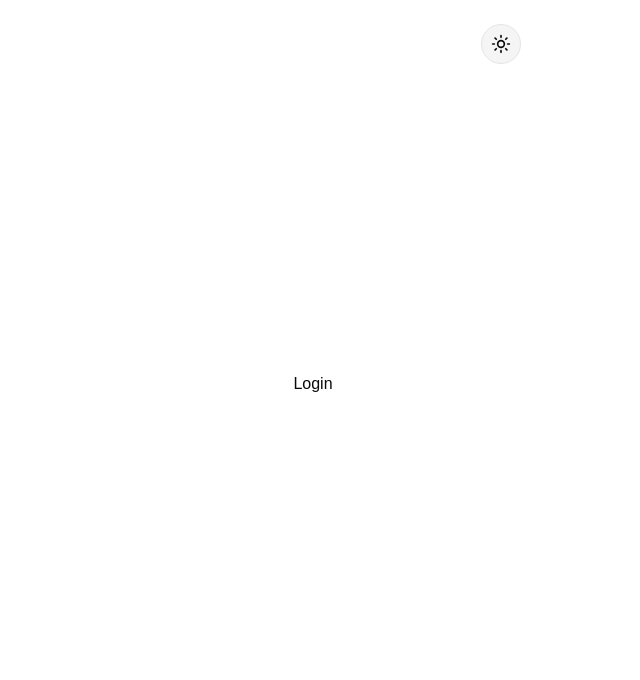
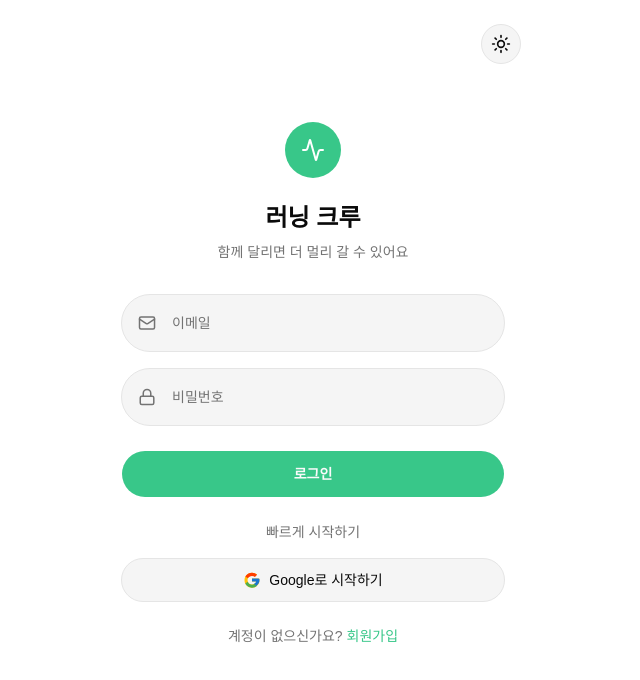
Before and after one commit to SonMinSeock/running-crew-rebuild, a React (Vite) app: page /login in a window 1280 px wide. Shown: the top 680 px of the page, without its empty margins (327-967 px from the left). Built offline with nearby package versions, Linux system fonts and the light colour scheme.

Commit message:
feat: 로그인 페이지 퍼블리싱 완료 및 AuthLayout 적용

```diff
--- a/src/components/pages/LoginPage.tsx
+++ b/src/components/pages/LoginPage.tsx
@@ -1,3 +1,64 @@
+import { Lock, Mail, Activity } from "lucide-react";
+import { Input } from "../ui/input";
+import { Button } from "../ui/button";
+import GoogleIcon from "../ui/icons/GoogleIcon";
+
 export default function LoginPage() {
-  return <div>Login</div>;
+  return (
+    <div className="w-full max-w-sm text-center">
+      {/* 로고 */}
+      <div className="bg-primary mx-auto flex h-14 w-14 items-center justify-center rounded-full">
+        <Activity className="h-6 w-6 text-white" />
+      </div>
+
+      <h1 className="mt-6 text-2xl font-bold">러닝 크루</h1>
+      <p className="text-muted-foreground mt-2 text-sm">
+        함께 달리면 더 멀리 갈 수 있어요
+      </p>
+
+      {/* 입력폼 */}
+      <div className="mt-8 space-y-4">
+        {/* 이메일 */}
+        <div className="bg-card border-border flex items-center gap-4 rounded-full border px-4 py-3">
+          <Mail className="text-muted-foreground h-5 w-5" />
+          <Input
+            placeholder="이메일"
+            className="border-none bg-transparent p-0 focus-visible:ring-0"
+          />
+        </div>
+
+        {/* 비밀번호 */}
+        <div className="bg-card border-border flex items-center gap-4 rounded-full border px-4 py-3">
+          <Lock className="text-muted-foreground h-5 w-5" />
+          <Input
+            type="password"
+            placeholder="비밀번호"
+            className="border-none bg-transparent p-0 focus-visible:ring-0"
+          />
+        </div>
+      </div>
+
+      {/* 로그인 버튼 */}
+      <Button className="bg-primary text-primary-foreground mt-6 h-12 w-full rounded-full text-sm font-semibold">
+        로그인
+      </Button>
+
+      {/* 빠르게 시작하기 */}
+      <p className="text-muted-foreground mt-6 text-sm">빠르게 시작하기</p>
+
+      {/* Google 버튼 */}
+      <button className="bg-card border-border mt-4 flex w-full items-center justify-center gap-2 rounded-full border py-3 text-sm font-medium">
+        <GoogleIcon />
+        <span className="leading-none">Google로 시작하기</span>
+      </button>
+
+      {/* 회원가입 */}
+      <p className="text-muted-foreground mt-6 text-sm">
+        계정이 없으신가요?{" "}
+        <span className="text-primary cursor-pointer font-medium">
+          회원가입
+        </span>
+      </p>
+    </div>
+  );
 }
--- /dev/null
+++ b/src/components/ui/icons/GoogleIcon.tsx
@@ -0,0 +1,27 @@
+export default function GoogleIcon() {
+  return (
+    <svg width="18" height="18" viewBox="0 0 48 48">
+      <path
+        fill="#FFC107"
+        d="M43.6 20.5H42V20H24v8h11.3C33.8 32.6 29.3 36 24 36c-6.6 0-12-5.4-12-12s5.4-12
+        12-12c3 0 5.7 1.1 7.8 2.9l5.7-5.7C33.6 6.5 29 4.5 24 4.5 12.9 4.5 4 13.4 4
+        24.5S12.9 44.5 24 44.5 44 35.6 44 24.5c0-1.3-.1-2.7-.4-4z"
+      />
+      <path
+        fill="#FF3D00"
+        d="M6.3 14.7l6.6 4.8C14.6 16.1 18.9 13 24 13c3 0 5.7 1.1
+        7.8 2.9l5.7-5.7C33.6 6.5 29 4.5 24 4.5c-7.7 0-14.3 4.4-17.7 10.2z"
+      />
+      <path
+        fill="#4CAF50"
+        d="M24 44.5c5.2 0 9.9-2 13.5-5.3l-6.2-5.1C29.2 35.6 26.7 36.5
+        24 36.5c-5.3 0-9.8-3.4-11.4-8.1l-6.5 5C9.7 40.1 16.3 44.5 24 44.5z"
+      />
+      <path
+        fill="#1976D2"
+        d="M43.6 20.5H42V20H24v8h11.3c-1 2.7-3 5-5.7
+        6.3l6.2 5.1C39.9 36.5 44 30.9 44 24.5c0-1.3-.1-2.7-.4-4z"
+      />
+    </svg>
+  );
+}
--- /dev/null
+++ b/src/components/ui/input.tsx
@@ -0,0 +1,19 @@
+import * as React from "react"
+
+import { cn } from "@/lib/utils"
+
+function Input({ className, type, ...props }: React.ComponentProps<"input">) {
+  return (
+    <input
+      type={type}
+      data-slot="input"
+      className={cn(
+        "h-8 w-full min-w-0 rounded-lg border border-input bg-transparent px-2.5 py-1 text-base transition-colors outline-none file:inline-flex file:h-6 file:border-0 file:bg-transparent file:text-sm file:font-medium file:text-foreground placeholder:text-muted-foreground focus-visible:border-ring focus-visible:ring-3 focus-visible:ring-ring/50 disabled:pointer-events-none disabled:cursor-not-allowed disabled:bg-input/50 disabled:opacity-50 aria-invalid:border-destructive aria-invalid:ring-3 aria-invalid:ring-destructive/20 md:text-sm dark:bg-input/30 dark:disabled:bg-input/80 dark:aria-invalid:border-destructive/50 dark:aria-invalid:ring-destructive/40",
+        className
+      )}
+      {...props}
+    />
+  )
+}
+
+export { Input }
```
